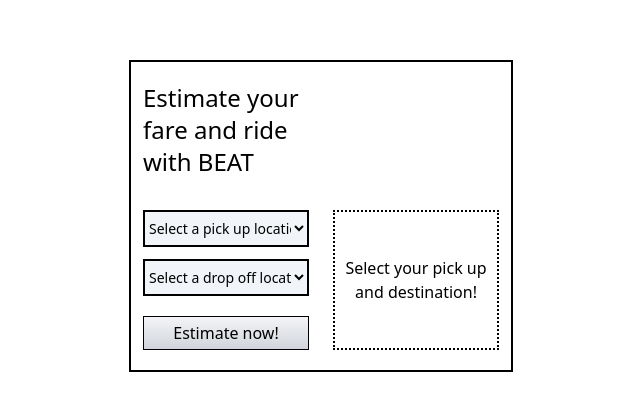
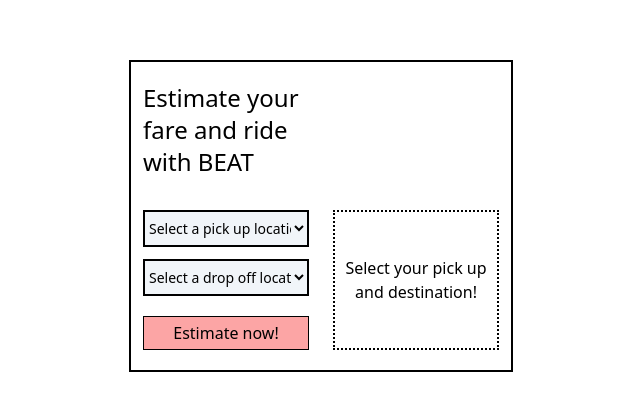
Before and after one commit to sergio1999ram/beat-client, a React (Create React App) app: page / in a window 1280 px wide. Shown: the part 184-594 px from the top of the page, without its empty margins (319-959 px from the left). Built offline with nearby package versions, Linux system fonts and the light colour scheme.

Commit message:
Added disabled validation for Button

```diff
--- a/src/components/Form.js
+++ b/src/components/Form.js
@@ -3,6 +3,8 @@
 
 import InputSelect from './forms/InputSelect/InputSelect';
 import Button from './forms/Button/Button';
+
+import axios from 'axios';
 
 import {
     FETCH_LOCATIONS
@@ -20,10 +22,12 @@
     //     fetchLocation();
     // }, [dispatch]);
 
-    function handleSubmit(e) {
+    async function handleSubmit(e) {
         e.preventDefault();
         console.log('Pick up location:', pickupLocation);
         console.log('Drop off location', dropoffLocation);
+
+        // const { data } = await axios.post('localhost:3001/api/distance', { pickupLocation, dropoffLocation });
     }
     return (
         <form onSubmit={handleSubmit} className='w-2/4 px-3 pb-5 flex flex-col gap-y-5'>
--- a/src/components/forms/Button/Button.js
+++ b/src/components/forms/Button/Button.js
@@ -1,7 +1,11 @@
 import React from 'react';
+import { useSelector } from 'react-redux';
 
 export default function Button() {
+    const pickupLocation = useSelector(state => state.locations.pickupLocation);
+    const dropoffLocation = useSelector(state => state.locations.dropoffLocation);
+
     return (
-        <button type='submit' className='bg-gradient-to-t from-gray-300 to-gray-100 border-black border-[1.5px] py-1'>Estimate now!</button>
+        <input value='Estimate now!' disabled={Object.keys(pickupLocation).length === 0 || Object.keys(dropoffLocation).length === 0} type='submit' className='border-black border-[1.5px] py-1 disabled:cursor-not-allowed disabled:bg-red-300 cursor-pointer' />
     )
 }
```
